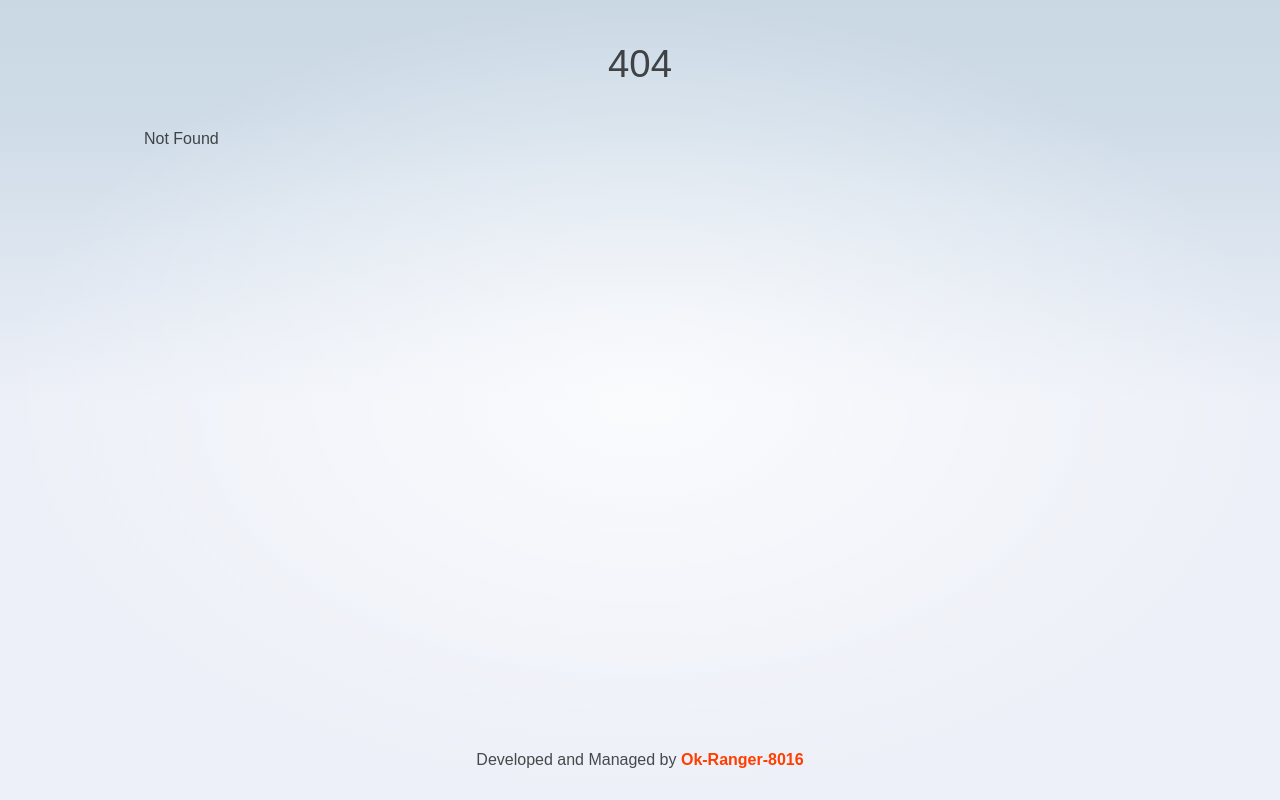
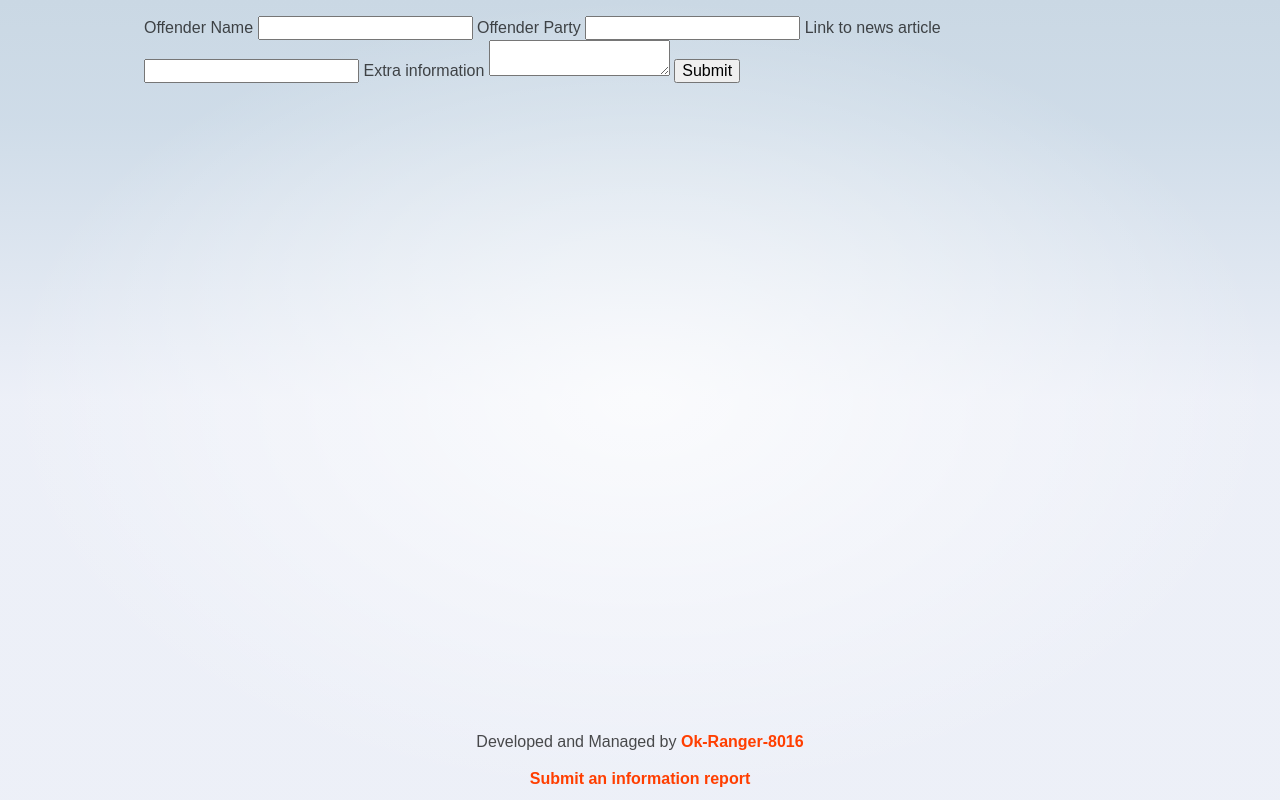
Before and after one commit to NathanLeadill/dodgymps, a SvelteKit app: page /report in a window 1280 px wide. Before the commit this address had no page. Built offline with nearby package versions, Linux system fonts and the light colour scheme.

Commit message:
Information report

```diff
--- a/src/routes/+layout.svelte
+++ b/src/routes/+layout.svelte
@@ -13,6 +13,7 @@
 				>Ok-Ranger-8016</a
 			>
 		</p>
+		<a href="/report">Submit an information report</a>
 	</footer>
 </div>
 
--- /dev/null
+++ b/src/routes/report/+page.svelte
@@ -0,0 +1,15 @@
+<form name="information-report" method="POST" data-netlify="true">
+	<label for="name">Offender Name</label>
+	<input type="text" name="name" />
+
+	<label for="party">Offender Party</label>
+	<input type="text" name="party" />
+
+	<label for="news">Link to news article</label>
+	<input type="url" name="news" />
+
+	<label for="message">Extra information</label>
+	<textarea name="message" />
+
+	<button type="submit">Submit</button>
+</form>
```
